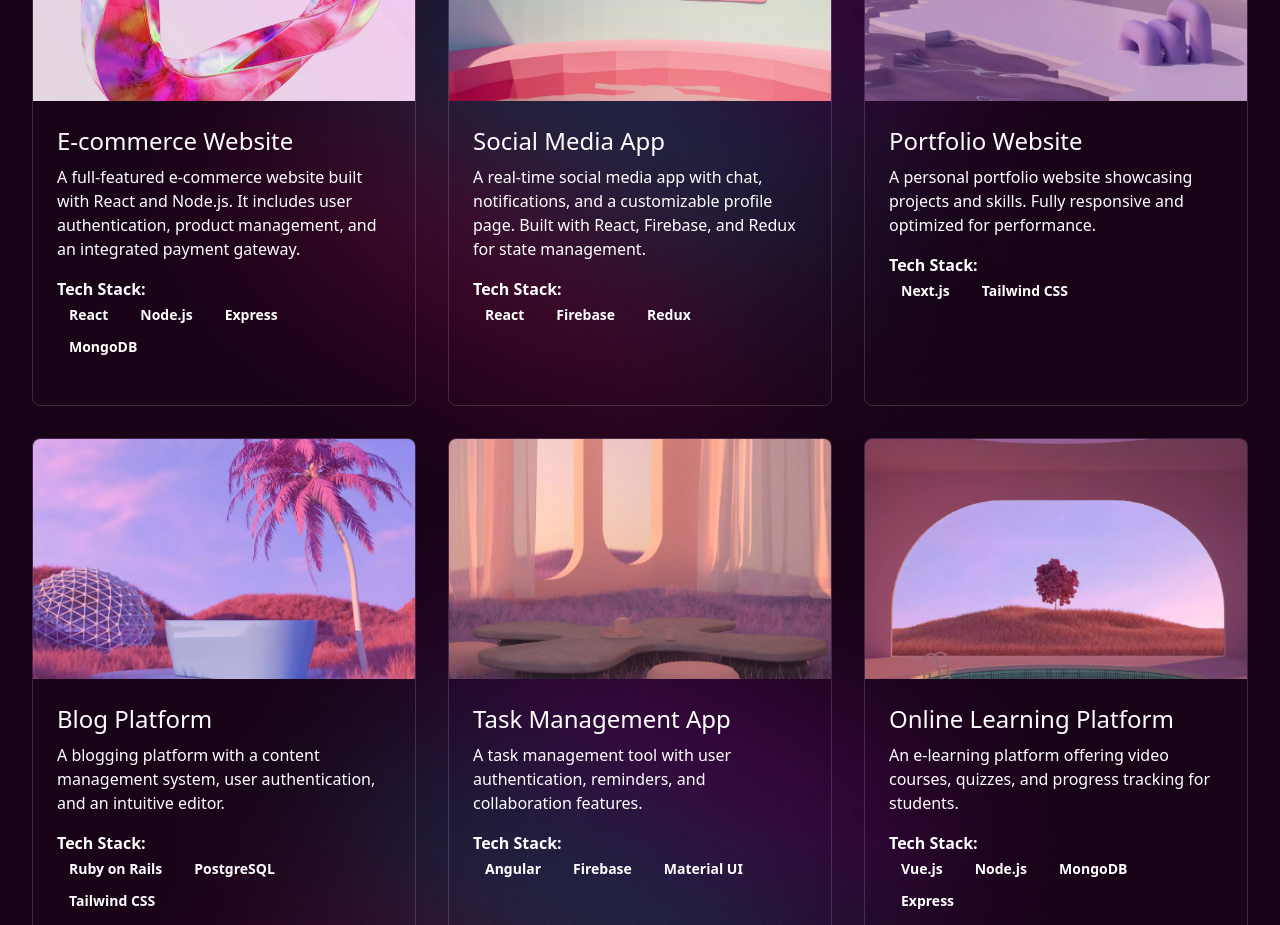
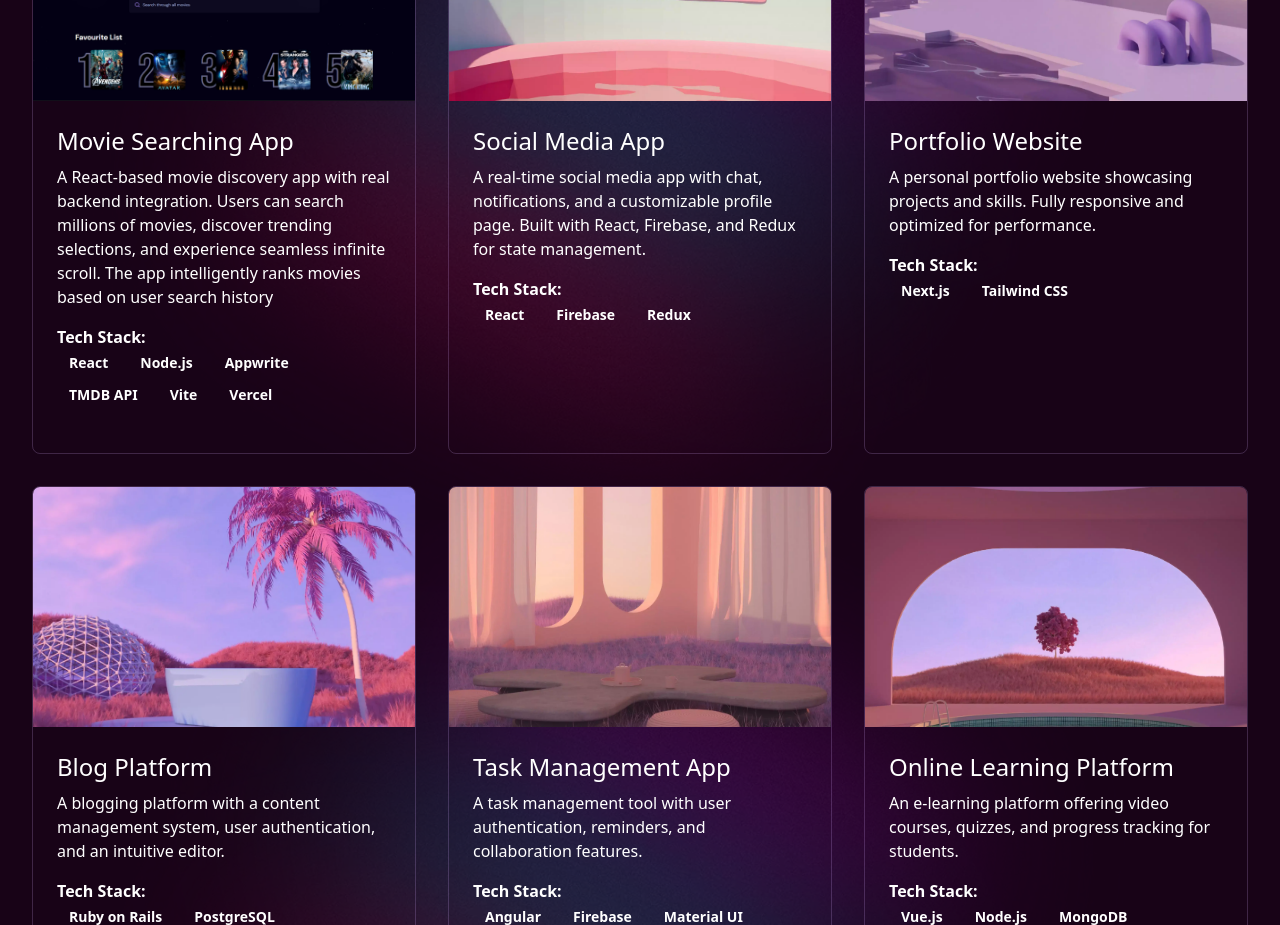
Before and after one commit to KhanPrince/khanPrince, a React (Vite) app: page / in a window 1280 px wide. Shown: the part 1080-2005 px from the top of the page. Built offline with nearby package versions, Linux system fonts and the light colour scheme.

Commit message:
first project included (Movie searching app)

```diff
--- a/src/constants/index.jsx
+++ b/src/constants/index.jsx
@@ -40,12 +40,12 @@ export const PROFILE = {
 export const PROJECTS = [
   {
     id: 1,
-    title: "E-commerce Website",
+    title: "Movie Searching App",
     description:
-      "A full-featured e-commerce website built with React and Node.js. It includes user authentication, product management, and an integrated payment gateway.",
-    techStack: ["React", "Node.js", "Express", "MongoDB"],
+      "A React-based movie discovery app with real backend integration. Users can search millions of movies, discover trending selections, and experience seamless infinite scroll. The app intelligently ranks movies based on user search history",
+    techStack: ["React", "Node.js", "Appwrite", "TMDB API", "Vite", "Vercel"],
     imgSrc: project1,
-    link: "https://example-ecommerce.com",
+    link: "https://netflix-clone-seven-phi-52.vercel.app",
   },
   {
     id: 2,
```
Also changed, not shown: src/assets/project1.webp.
